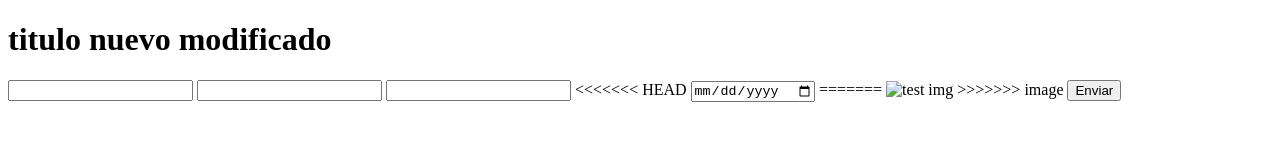
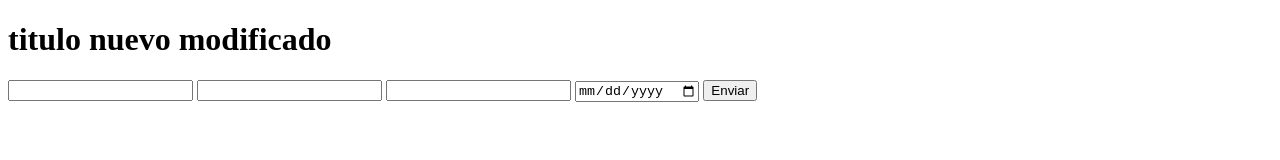
Before and after one commit to MartinC2021/hellogit, a plain HTML site: page index.html in a window 1280 px wide. Drawn offline with Linux system fonts and the light colour scheme.

Commit message:
arreglo formato

```diff
--- a/index.html
+++ b/index.html
@@ -13,11 +13,7 @@
         <input type="text" name="firsname" id="firsname">
         <input type="text" name="lastname" id="lastname">
         <input type="number" name="age" id="age">
-<<<<<<< HEAD
         <input type="date" name="brithdate" id="brithdate">
-=======
-        <img src="#" alt="test img">
->>>>>>> image
         <input type="button" value="Enviar">
 
     </form>
```
